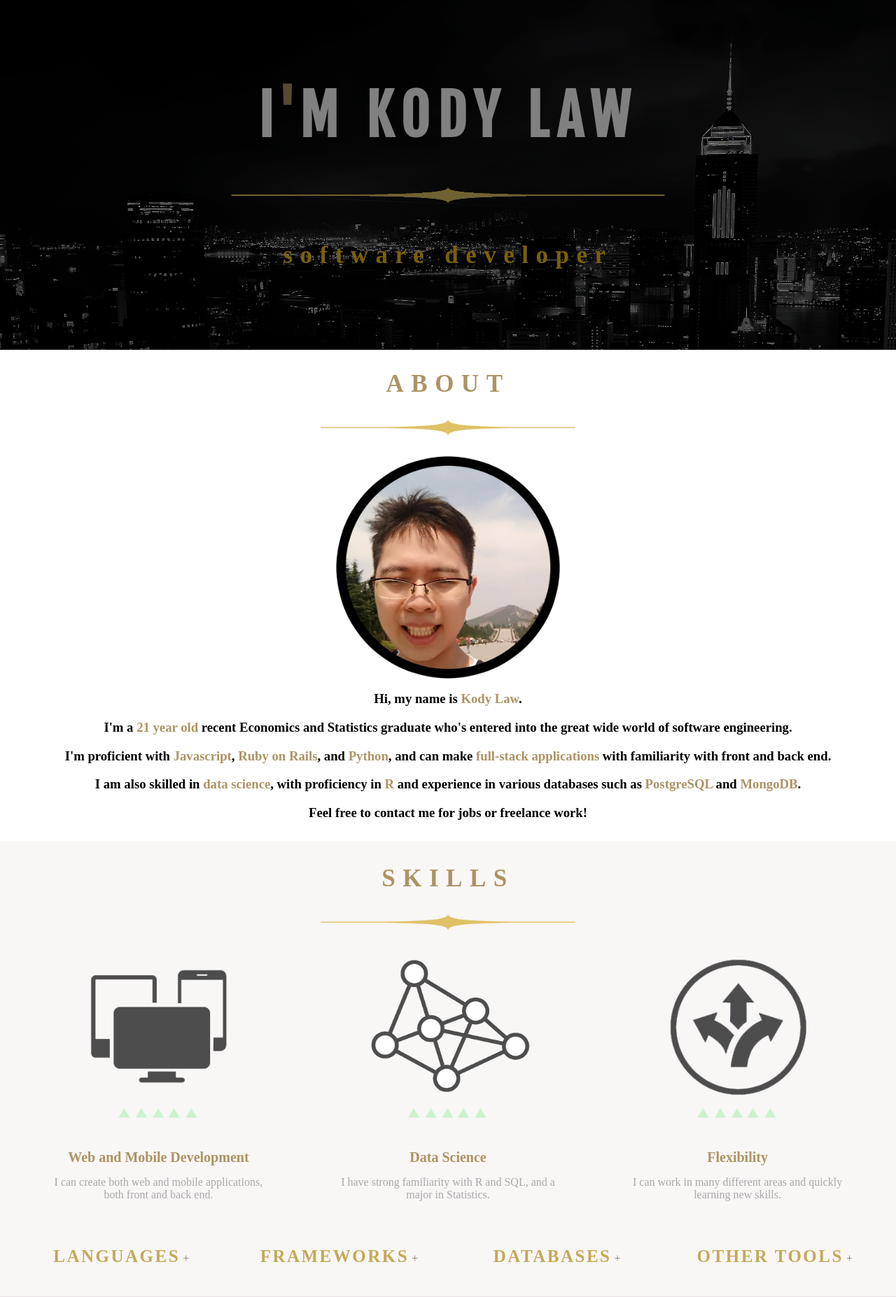
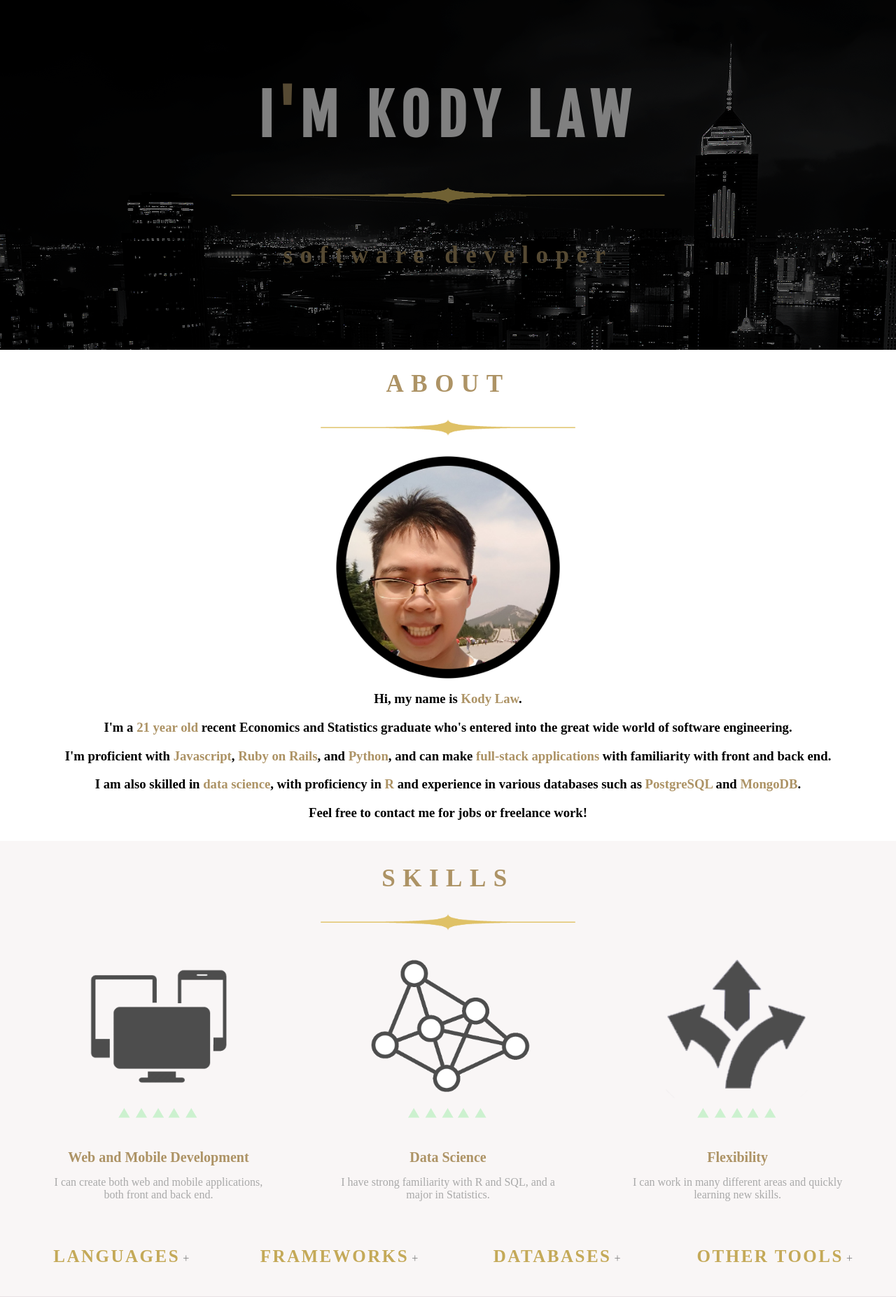
Before and after one commit to raptattention/kodylaw.com, a PHP site: page / in a window 1280 px wide. Shown: the top 1854 px of the page at 70% size. Run offline with PHP 8.4, Linux system fonts and the light colour scheme; some libraries are stand-ins or nearby versions; some web fonts are replaced.

Commit message:
Added favicon and changed flexibility image to be similar to other images in style

```diff
--- a/css/style.css
+++ b/css/style.css
@@ -51,7 +51,7 @@ h2 {
 }
 
 #websiteDescription h2{
-	color: #F2BF16;
+	color: #ad9365;
 }
 
 .description {
--- a/index.html
+++ b/index.html
@@ -12,6 +12,7 @@
     <script type="text/javascript" src="js/application.js"></script>
     <link href='https://fonts.googleapis.com/css?family=Fjalla+One' rel='stylesheet' type='text/css'>
     <link href='https://fonts.googleapis.com/css?family=Average' rel='stylesheet' type='text/css'>
+    <link rel="icon" href="../img/favicon.ico" type="image/x-icon">
     <link href="css/style.css" rel="stylesheet">
   </head>
   <body>
@@ -43,11 +44,11 @@
           <img src="../img/triangle-divider.png">
         </section>
         <section>
-          <img src="../img/data-science.png" style="width: 73%; margin: 0 auto;" class="descriptionImg">
+          <img src="../img/data-science.png" style="width: 73%;" class="descriptionImg">
           <img src="../img/triangle-divider.png">
         </section>
         <section>
-          <img src="../img/flexibility.png" class="descriptionImg">
+          <img src="../img/flexibility-1.png" class="descriptionImg">
           <img src="../img/triangle-divider.png">
         </section>
         <section>
```
Also changed, not shown: img/favicon.ico (added), img/flexibility-1.png (added).
